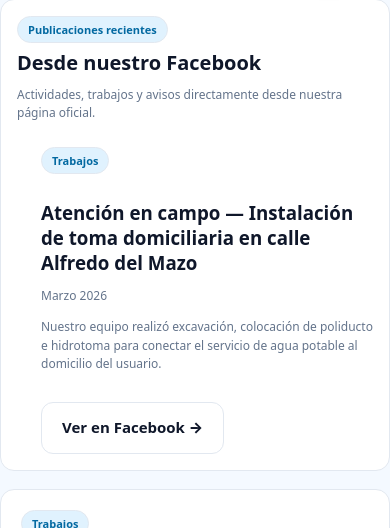
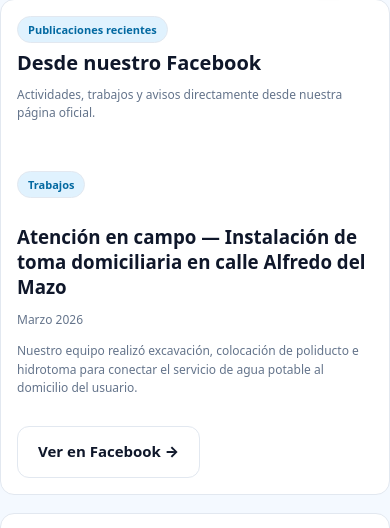
Before and after one commit to soyalvadios/odapas-temascalcingo, a Next.js app: page /noticias in a window 390 px wide. Shown: the part 864-1392 px from the top of the page. Built offline with nearby package versions, Linux system fonts and the light colour scheme.

Commit message:
Corrige seccion de Facebook en noticias

```diff
--- a/app/globals.css
+++ b/app/globals.css
@@ -1757,4 +1757,34 @@
   .newsGallery{
     grid-template-columns:1fr;
   }
-}
+  /* ── Fix embed Facebook en móvil ── */
+.fb-post > span,
+.fb-post > span > iframe {
+  max-width: 100% !important;
+  width: 100% !important;
+}
+
+.fbEmbedWrap {
+  width: 100%;
+  overflow: hidden;
+}
+
+.fbSection {
+  display: grid;
+  gap: 1.5rem;
+}
+
+.fbItem {
+  display: grid;
+  grid-template-columns: 500px 1fr;
+  gap: 1.5rem;
+  align-items: start;
+}
+
+@media (max-width: 900px) {
+  .fbItem {
+    grid-template-columns: 1fr;
+  }
+}
+
+}
--- a/app/noticias/page.tsx
+++ b/app/noticias/page.tsx
@@ -12,7 +12,8 @@
 const publicacionesFB = [
   {
     href: "https://www.facebook.com/odapastemascalcingo/posts/pfbid0WXxNnhDvwmKMquCy5VkYKUczrfmHmFtihdsgTeaVtYJkMUsrgxK6hK2n6AhMAb8ml",
-    titulo: "Atención en campo — Instalación de toma domiciliaria en calle Alfredo del Mazo",
+    titulo:
+      "Atención en campo — Instalación de toma domiciliaria en calle Alfredo del Mazo",
     fecha: "Marzo 2026",
     descripcion:
       "Nuestro equipo realizó excavación, colocación de poliducto e hidrotoma para conectar el servicio de agua potable al domicilio del usuario.",
@@ -60,6 +61,7 @@
               y avisos generales a la población.
             </p>
           </article>
+
           <article className="card pad">
             <div className="badge">Trabajos</div>
             <div className="cardH">Acciones operativas del organismo</div>
@@ -68,6 +70,7 @@
               atención en campo.
             </p>
           </article>
+
           <article className="card pad">
             <div className="badge">Comunidad</div>
             <div className="cardH">Información institucional</div>
@@ -78,45 +81,44 @@
           </article>
         </section>
 
-        {/* ── Sección Facebook ── */}
         <section className="card pad">
           <div className="badge" style={{ marginBottom: "0.5rem" }}>
             Publicaciones recientes
           </div>
+
           <h2 style={{ marginBottom: "0.25rem" }}>Desde nuestro Facebook</h2>
+
           <p className="muted small" style={{ marginBottom: "1.5rem" }}>
             Actividades, trabajos y avisos directamente desde nuestra página
             oficial.
           </p>
 
-          <div style={{ display: "flex", flexDirection: "column", gap: "2rem" }}>
+          <div className="fbSection">
             {publicacionesFB.map((pub) => (
-              <div
-                key={pub.href}
-                style={{
-                  display: "flex",
-                  flexWrap: "wrap",
-                  gap: "1.5rem",
-                  alignItems: "flex-start",
-                }}
-              >
-                {/* Embed oficial de Facebook */}
+              <div key={pub.href} className="fbItem">
+                <div className="fbEmbedWrap">
                   <div
                     className="fb-post"
                     data-href={pub.href}
                     data-width="500"
                     data-show-text="true"
                   />
+                </div>
 
-                {/* Metadatos de la publicación */}
-                <div style={{ flex: "1", minWidth: "220px" }}>
+                <div>
                   <div className="badge" style={{ marginBottom: "0.5rem" }}>
                     {pub.badge}
                   </div>
+
                   <h3 style={{ marginBottom: "0.25rem" }}>{pub.titulo}</h3>
-                  <p className="muted small" style={{ marginBottom: "0.5rem" }}>
+
+                  <p
+                    className="muted small"
+                    style={{ marginBottom: "0.5rem" }}
+                  >
                     {pub.fecha}
                   </p>
+
                   <p className="muted small">{pub.descripcion}</p>
 
                   <a
@@ -134,7 +136,6 @@
           </div>
         </section>
 
-        {/* ── Galería existente ── */}
         <section className="newsArticle card">
           <div className="newsArticle__header">
             <div>
@@ -146,6 +147,7 @@
                 ejecución de trabajos del organismo en Temascalcingo.
               </p>
             </div>
+
             <div className="newsMeta">
               <span className="newsMeta__pill">ODAPAS Temascalcingo</span>
               <span className="newsMeta__pill">Trabajo en sitio</span>
@@ -157,7 +159,9 @@
               <figure key={src} className="newsGallery__item">
                 <Image
                   src={src}
-                  alt={`Trabajo operativo de ODAPAS Temascalcingo en campo, fotografía ${index + 1}`}
+                  alt={`Trabajo operativo de ODAPAS Temascalcingo en campo, fotografía ${
+                    index + 1
+                  }`}
                   width={1600}
                   height={1200}
                   className="newsGallery__image"
@@ -175,6 +179,7 @@
                 revisión y seguimiento de acciones del organismo.
               </p>
             </article>
+
             <article className="card newsMiniCard">
               <h3>Objetivo de publicación</h3>
               <p>
```
Lines whose indentation alone changed are shown as unchanged.
